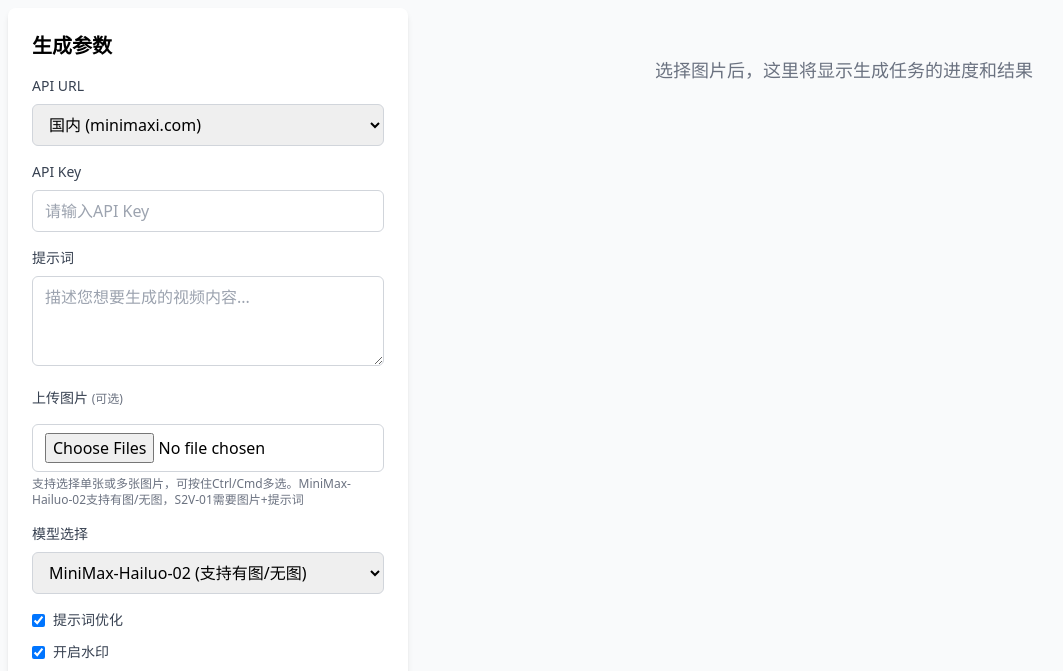
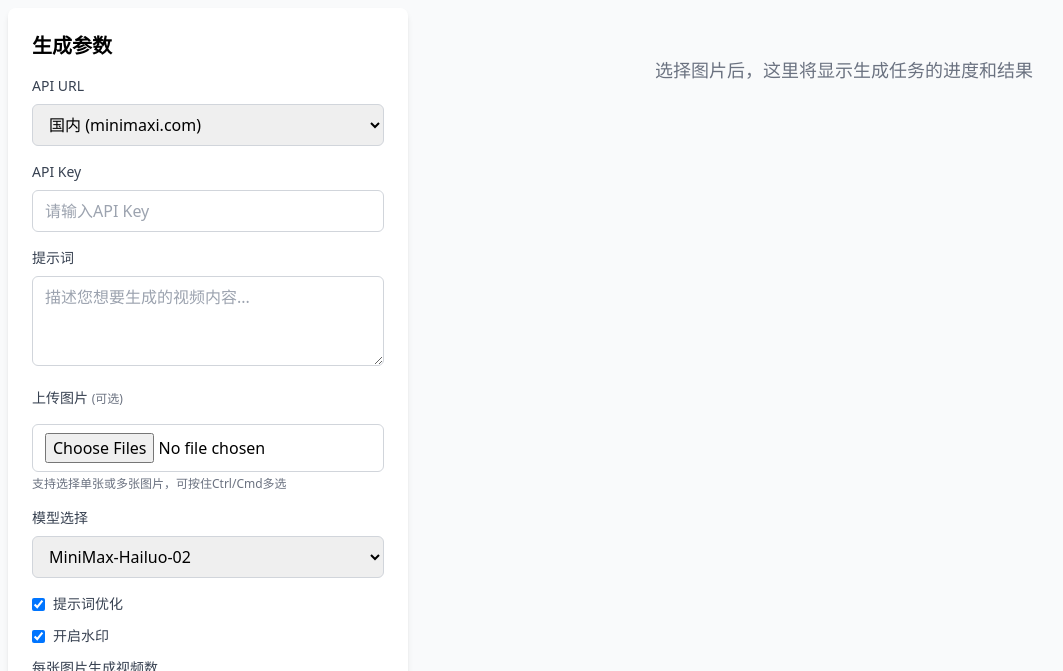
Before and after one commit to backearth1/minimax-video-web, a plain HTML site: page static/index.html in a window 1280 px wide. Shown: the part 84-755 px from the top of the page, without its empty margins (8-1071 px from the left). Drawn offline with nearby package versions, Linux system fonts and the light colour scheme.

Commit message:
🧹 精简界面文字描述
✨ 优化内容:
- 删除模型选项中的冗余描述文字
- 简化图片上传提示信息
- 保持界面整洁美观

```diff
--- a/static/index.html
+++ b/static/index.html
@@ -104,7 +104,7 @@
                         <input type="file" id="imageUpload" accept="image/*" multiple
                                class="w-full mt-2 px-3 py-2 border border-gray-300 rounded-md focus:outline-none focus:ring-2 focus:ring-blue-500">
                         <div class="text-xs text-gray-500 mt-1">
-                            支持选择单张或多张图片，可按住Ctrl/Cmd多选。MiniMax-Hailuo-02支持有图/无图，S2V-01需要图片+提示词
+                            支持选择单张或多张图片，可按住Ctrl/Cmd多选
                         </div>
                     </div>
 
@@ -112,8 +112,8 @@
                     <div class="mb-4">
                         <label class="block text-sm font-medium text-gray-700 mb-2">模型选择</label>
                         <select id="model" class="w-full px-3 py-2 border border-gray-300 rounded-md focus:outline-none focus:ring-2 focus:ring-blue-500" onchange="handleModelChange()">
-                            <option value="MiniMax-Hailuo-02" selected>MiniMax-Hailuo-02 (支持有图/无图)</option>
-                            <option value="S2V-01">S2V-01 (需要图片+提示词)</option>
+                            <option value="MiniMax-Hailuo-02" selected>MiniMax-Hailuo-02</option>
+                            <option value="S2V-01">S2V-01</option>
                         </select>
                     </div>
 
```
